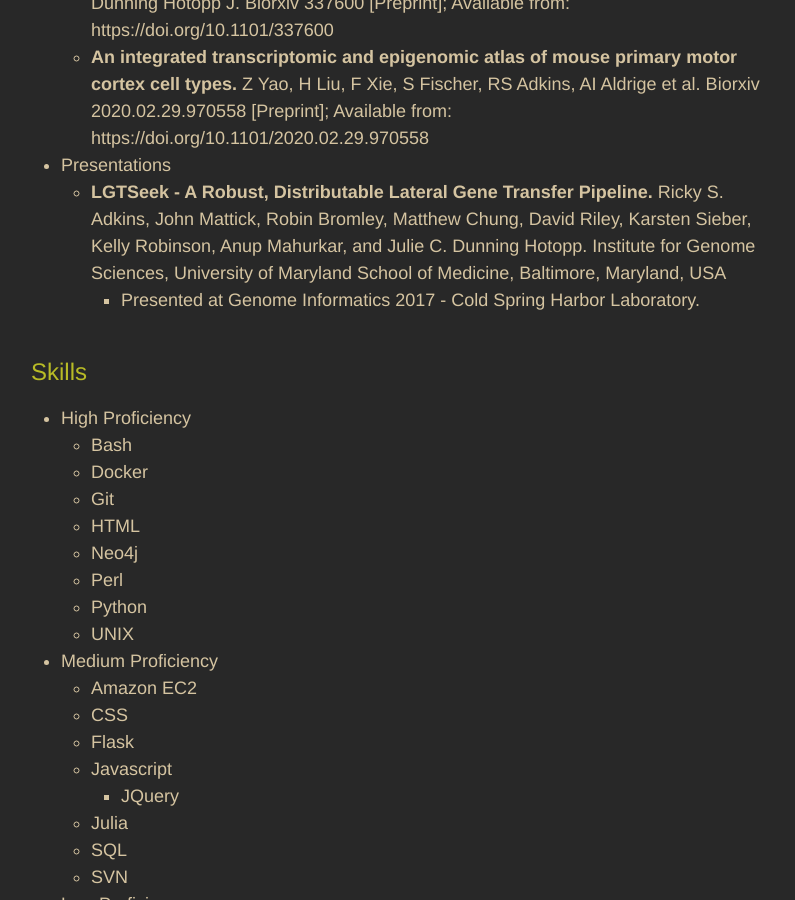
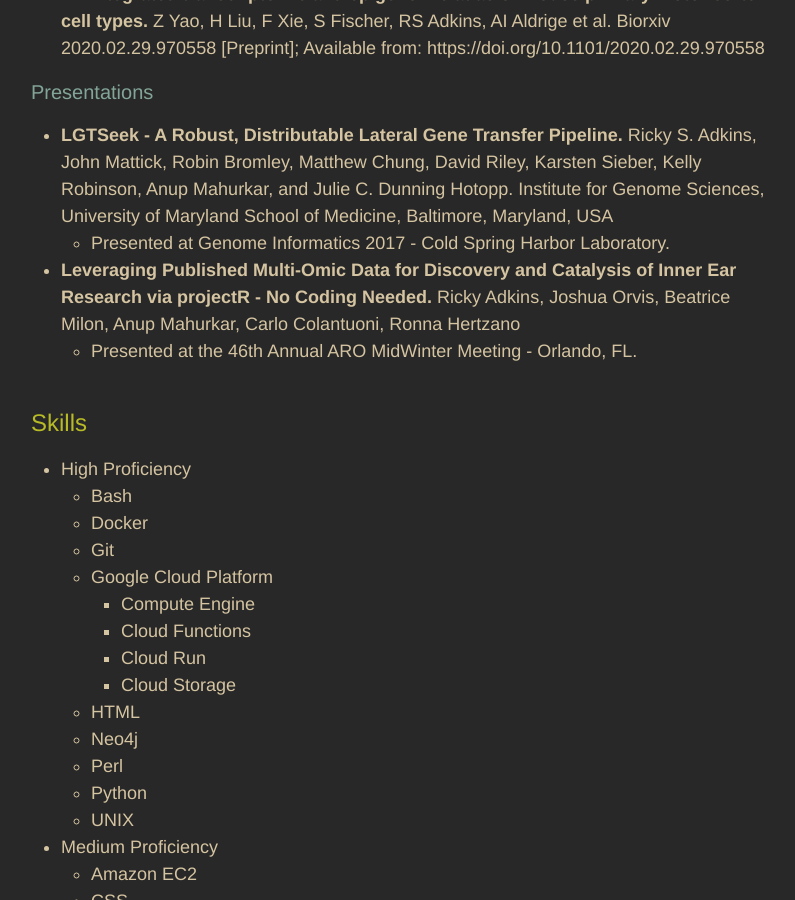
Before and after one commit to adkinsrs/sadkins_site, a Jekyll site: the page built from resume.md, in a window 1280 px wide and 900 px high, scrolled down 1518 px. Shown: the whole window, without its empty margins (239-1034 px from the left). Built offline with Jekyll 4.4.1, drawn with Linux system fonts in a browser that asks for light colours.

Commit message:
some minor style edits and adding to resume

```diff
--- a/resume.md
+++ b/resume.md
@@ -7,6 +7,7 @@ permalink: /resume/
 # Ricky "Shaun" Adkins
 
 ## Education
+
 * Elon University - 2008
   * BS - Biology
   * BA - International Studies (Asian/Pacific concentration)
@@ -14,6 +15,7 @@ permalink: /resume/
   * MS - Bioinformatics (Professional Science Masters option)
 
 ## Employment
+
 * Institute for Genome Sciences - University of Maryland - Baltimore
   * Bioinformatics Software Engineer I - Aug 2011 - July 2016
   * Bioinformatics Software Engineer II - July 2016 - Present
@@ -29,21 +31,33 @@ permalink: /resume/
       * Provided assistance for the VIROME annotation pipeline in collaboration with University of Delaware researchers
 
 ## Research
-* Papers
-  * __BOTUX: bayesian-like operational taxonomic unit examiner.__ Koparde VN, Adkins RS, Fettweis JM, Serrano MG, Buck GA, Reimers MA, Sheth NU. Int J Comput Biol Drug Des. 2014;7(2-3):130-45. doi: 10.1504/IJCBDD.2014.061652. Epub 2014 May 28.
-  * __CloVR-Comparative: automated, cloud-enabled comparative microbial genome sequence analysis pipeline.__ Agrawal S, Arze C, Adkins RS, Crabtree J, Riley D, Vangala M, Galens K, Fraser CM, Tettelin H, White O, Angiuoli SV, Mahurkar A, Fricke WF. BMC Genomics. 2017 Apr 27;18(1):332. doi: 10.1186/s12864-017-3717-3.
-  * __Aligner optimization increases accuracy and decreases compute times in multi-species sequence data.__ Robinson KM, Hawkins AS, Santana-Cruz I, Adkins RS, Shetty AC, Nagaraj S, Sadzewicz L, Tallon LJ, Rasko DA, Fraser CM, Mahurkar A, Silva JC, Dunning Hotopp JC. Microb Genom. 2017 Jul 8;3(9):e000122. doi: 10.1099/mgen.0.000122. eCollection 2017 Sep.
-  * __FADU: A Feature Counting Tool for Prokaryotic RNA-Seq Analysis.__ Chung M, Adkins RS, Shetty AC, Sadzewicz L, Tallon LJ, Fraser CM, Rasko DA, Mahurkar A, Dunning Hotopp J. Biorxiv 337600 [Preprint]; Available from: https://doi.org/10.1101/337600
-  * __An integrated transcriptomic and epigenomic atlas of mouse primary motor cortex cell types.__ Z Yao, H Liu, F Xie, S Fischer, RS Adkins, AI Aldrige et al. Biorxiv 2020.02.29.970558 [Preprint]; Available from: https://doi.org/10.1101/2020.02.29.970558
-* Presentations
-  * __LGTSeek - A Robust, Distributable Lateral Gene Transfer Pipeline.__ Ricky S. Adkins, John Mattick, Robin Bromley, Matthew Chung, David Riley, Karsten Sieber, Kelly Robinson, Anup Mahurkar, and Julie C. Dunning Hotopp. Institute for Genome Sciences, University of Maryland School of Medicine, Baltimore, Maryland, USA
-    * Presented at Genome Informatics 2017 - Cold Spring Harbor Laboratory.
+
+### Papers
+
+* __BOTUX: bayesian-like operational taxonomic unit examiner.__ Koparde VN, Adkins RS, Fettweis JM, Serrano MG, Buck GA, Reimers MA, Sheth NU. Int J Comput Biol Drug Des. 2014;7(2-3):130-45. doi: 10.1504/IJCBDD.2014.061652. Epub 2014 May 28.
+* __CloVR-Comparative: automated, cloud-enabled comparative microbial genome sequence analysis pipeline.__ Agrawal S, Arze C, Adkins RS, Crabtree J, Riley D, Vangala M, Galens K, Fraser CM, Tettelin H, White O, Angiuoli SV, Mahurkar A, Fricke WF. BMC Genomics. 2017 Apr 27;18(1):332. doi: 10.1186/s12864-017-3717-3.
+* __Aligner optimization increases accuracy and decreases compute times in multi-species sequence data.__ Robinson KM, Hawkins AS, Santana-Cruz I, Adkins RS, Shetty AC, Nagaraj S, Sadzewicz L, Tallon LJ, Rasko DA, Fraser CM, Mahurkar A, Silva JC, Dunning Hotopp JC. Microb Genom. 2017 Jul 8;3(9):e000122. doi: 10.1099/mgen.0.000122. eCollection 2017 Sep.
+* __FADU: A Feature Counting Tool for Prokaryotic RNA-Seq Analysis.__ Chung M, Adkins RS, Shetty AC, Sadzewicz L, Tallon LJ, Fraser CM, Rasko DA, Mahurkar A, Dunning Hotopp J. Biorxiv 337600 [Preprint]; Available from: https://doi.org/10.1101/337600
+* __An integrated transcriptomic and epigenomic atlas of mouse primary motor cortex cell types.__ Z Yao, H Liu, F Xie, S Fischer, RS Adkins, AI Aldrige et al. Biorxiv 2020.02.29.970558 [Preprint]; Available from: https://doi.org/10.1101/2020.02.29.970558
+
+### Presentations
+
+* __LGTSeek - A Robust, Distributable Lateral Gene Transfer Pipeline.__ Ricky S. Adkins, John Mattick, Robin Bromley, Matthew Chung, David Riley, Karsten Sieber, Kelly Robinson, Anup Mahurkar, and Julie C. Dunning Hotopp. Institute for Genome Sciences, University of Maryland School of Medicine, Baltimore, Maryland, USA
+  * Presented at Genome Informatics 2017 - Cold Spring Harbor Laboratory.
+* __Leveraging Published Multi-Omic Data for Discovery and Catalysis of Inner Ear Research via projectR - No Coding Needed.__ Ricky Adkins, Joshua Orvis, Beatrice Milon, Anup Mahurkar, Carlo Colantuoni, Ronna Hertzano
+  * Presented at the 46th Annual ARO MidWinter Meeting - Orlando, FL.
 
 ## Skills
+
 * High Proficiency
   * Bash
   * Docker
   * Git
+  * Google Cloud Platform
+    * Compute Engine
+    * Cloud Functions
+    * Cloud Run
+    * Cloud Storage
   * HTML
   * Neo4j
   * Perl
```
Also changed, not shown: about.md (+4 -3 lines).
